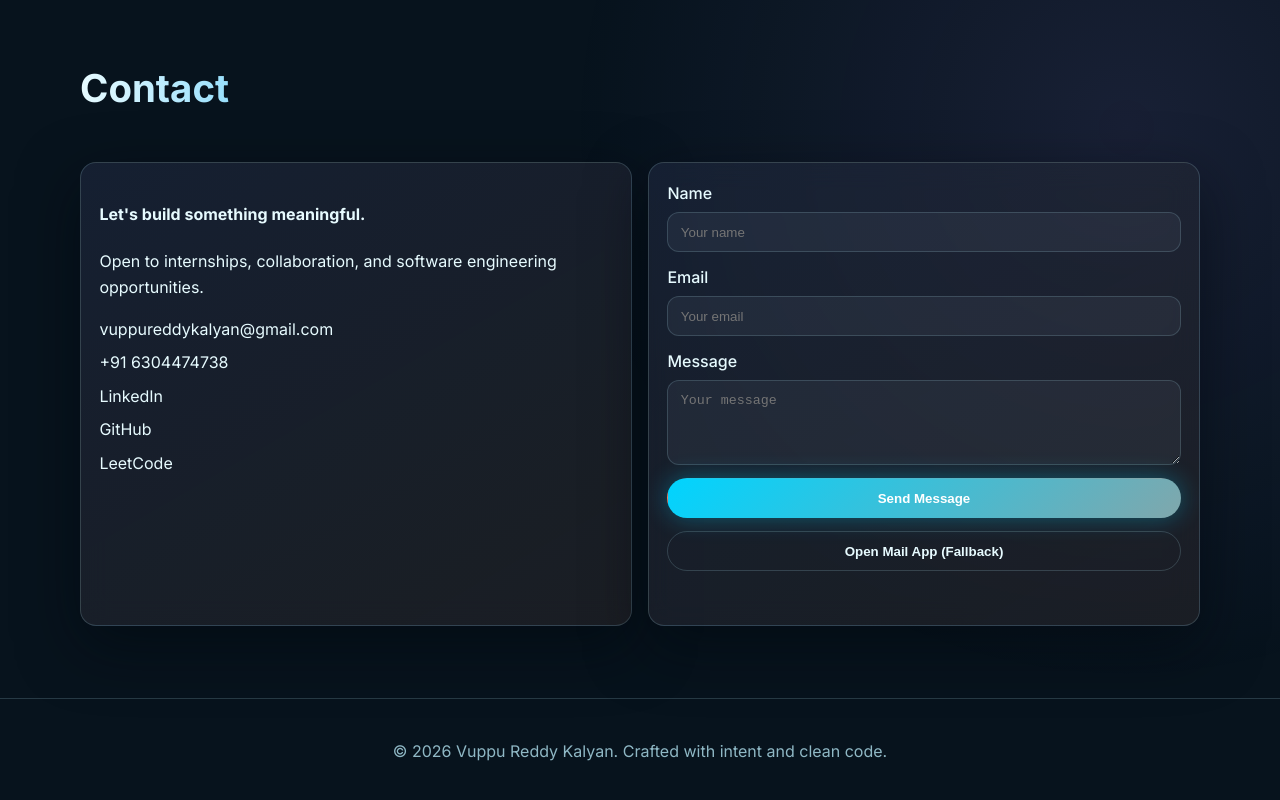
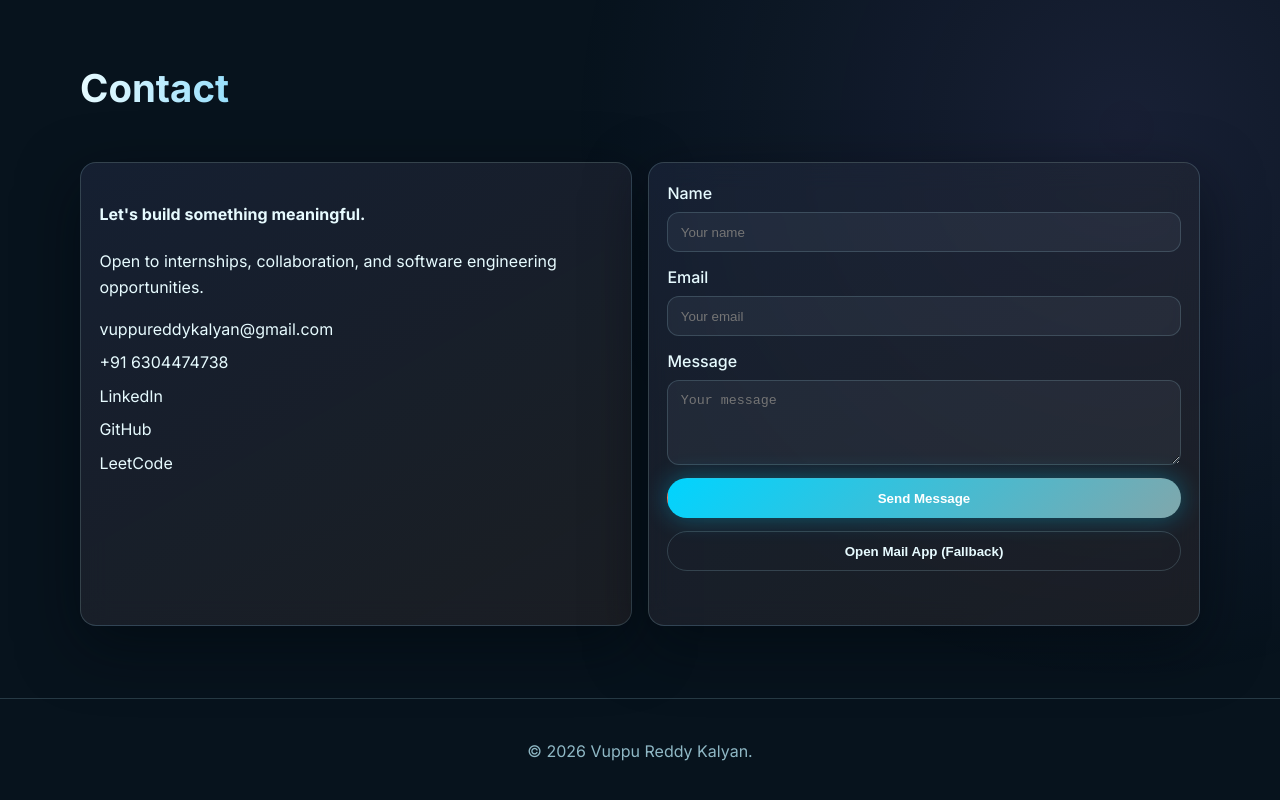
Before and after one commit to Kalyan31104/VRK_Portfolio, a website: page index.html in a window 1280 px wide. Shown: the part 5148-5948 px from the top of the page. Drawn offline with nearby package versions, Linux system fonts and the light colour scheme.

Commit message:
updated footer

```diff
--- a/index.html
+++ b/index.html
@@ -390,7 +390,7 @@
 
   <footer class="site-footer">
     <div class="container">
-      <p>© <span id="year"></span> Vuppu Reddy Kalyan. Crafted with intent and clean code.</p>
+      <p>© <span id="year"></span> Vuppu Reddy Kalyan.</p>
     </div>
   </footer>
 
```
